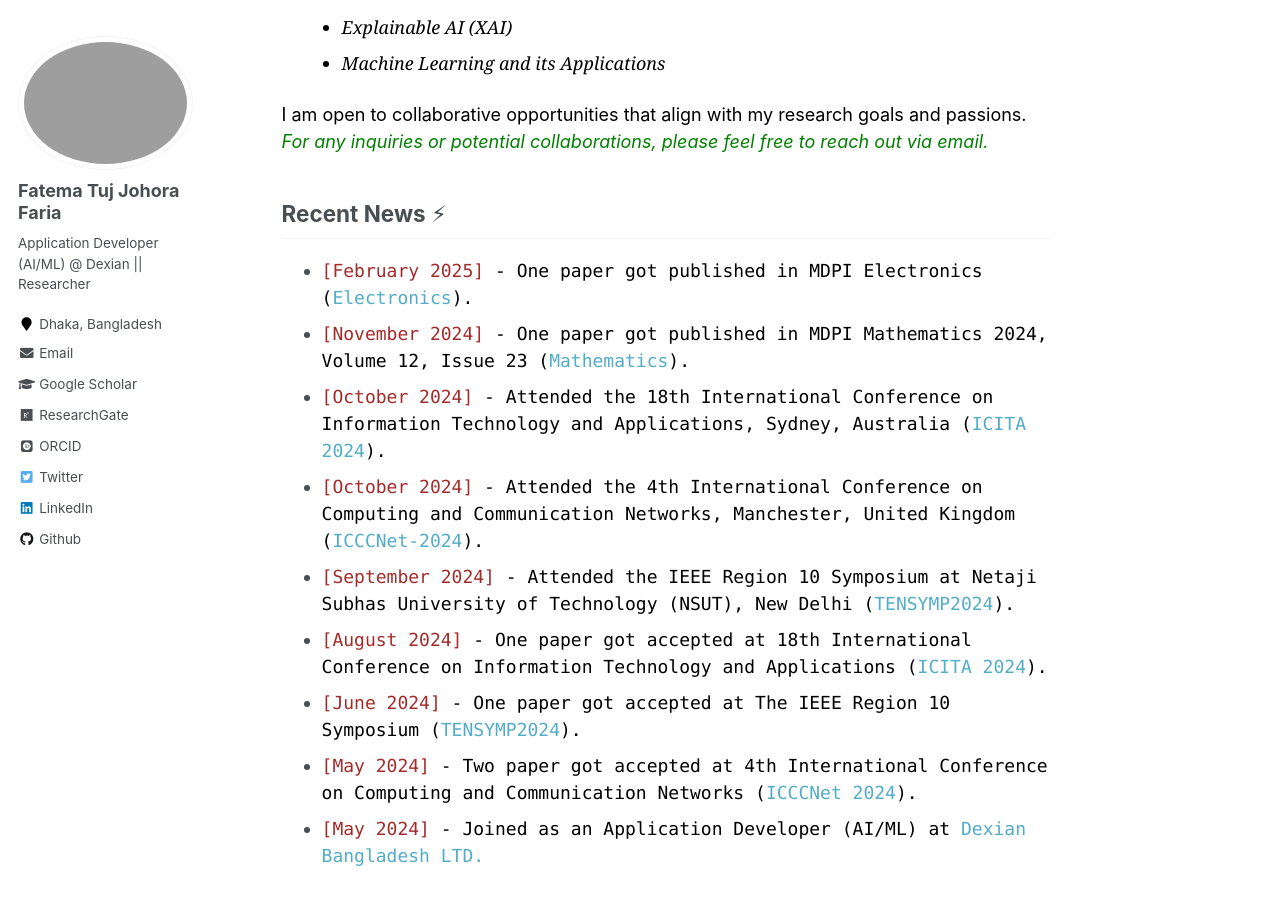
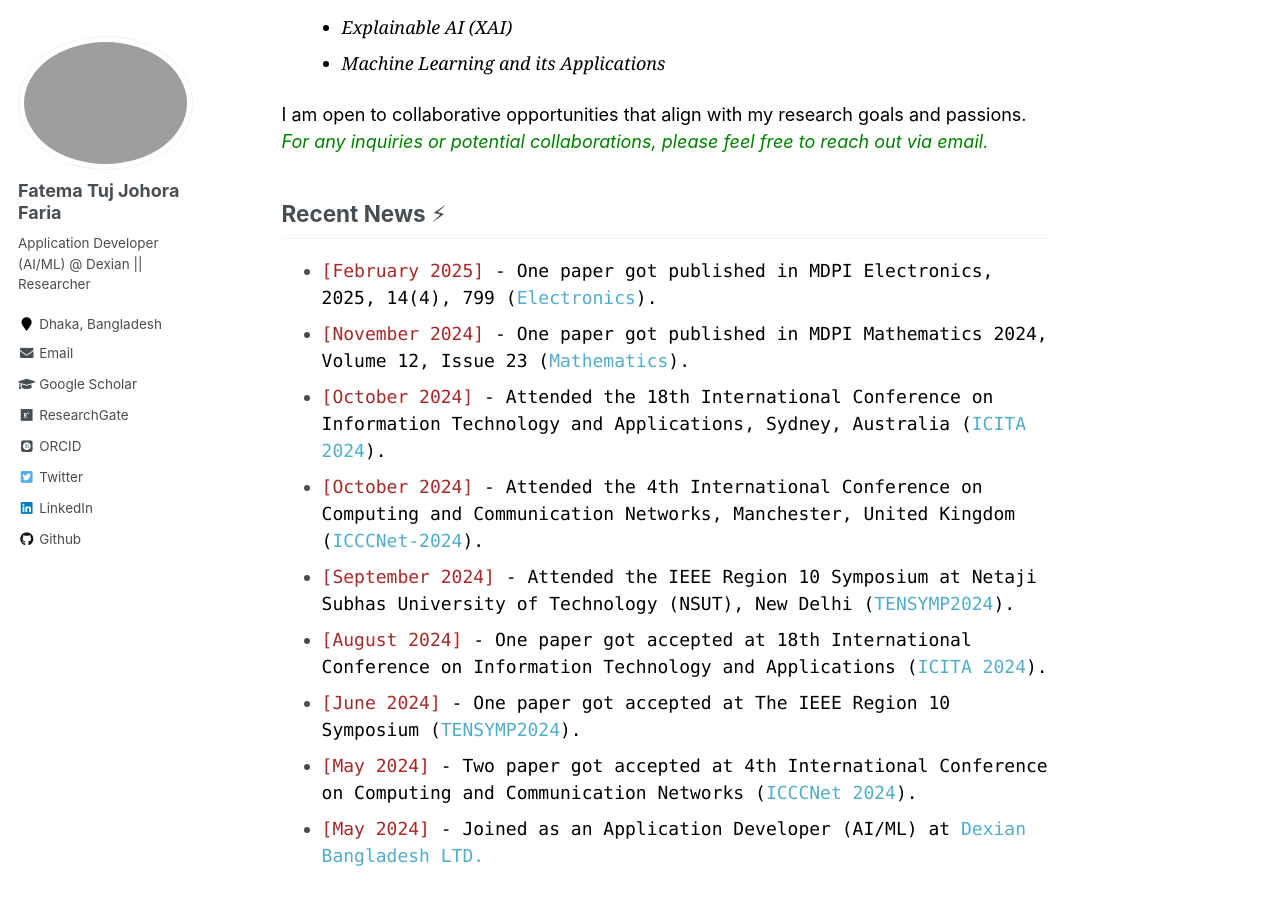
Before and after one commit to fatemafaria142/fatemafaria142.github.io, a Jekyll site: the page built from _pages/about.md, in a window 1280 px wide and 900 px high, scrolled down 656 px. Built offline with Jekyll 4.4.1, drawn with Linux system fonts in a browser that asks for light colours; some web fonts are replaced.

Commit message:
Changed to about

```diff
--- a/_pages/about.md
+++ b/_pages/about.md
@@ -33,7 +33,7 @@ My primary research interests include:
 <p style="color:black; display:inline;">I am open to collaborative opportunities that align with my research goals and passions. <span style="color:green; display:inline;"><em> For any inquiries or potential collaborations, please feel free to reach out via email.</em></span> </p>
 
 ## Recent News ⚡
-+ <span style="font-family:Monaco; color:black;"><span style="color:brown">[February 2025]</span> -  One paper got published in MDPI Electronics ([Electronics](https://www.mdpi.com/journal/electronics)).
++ <span style="font-family:Monaco; color:black;"><span style="color:brown">[February 2025]</span> -  One paper got published in MDPI Electronics, 2025, 14(4), 799 ([Electronics](https://www.mdpi.com/journal/electronics)).
 + <span style="font-family:Monaco; color:black;"><span style="color:brown">[November 2024]</span> -  One paper got published in MDPI Mathematics 2024, Volume 12, Issue 23 ([Mathematics](https://www.mdpi.com/journal/mathematics)).
 + <span style="font-family:Monaco; color:black;"><span style="color:brown">[October 2024]</span> - Attended the 18th International Conference on Information Technology and Applications, Sydney, Australia ([ICITA 2024](https://icita.world/?__im-rgVYHazg=104405410931315538#/)).
 + <span style="font-family:Monaco; color:black;"><span style="color:brown">[October 2024]</span> - Attended the 4th International Conference on Computing and Communication Networks, Manchester, United Kingdom ([ICCCNet-2024](https://icccn.co.uk/)).
```
